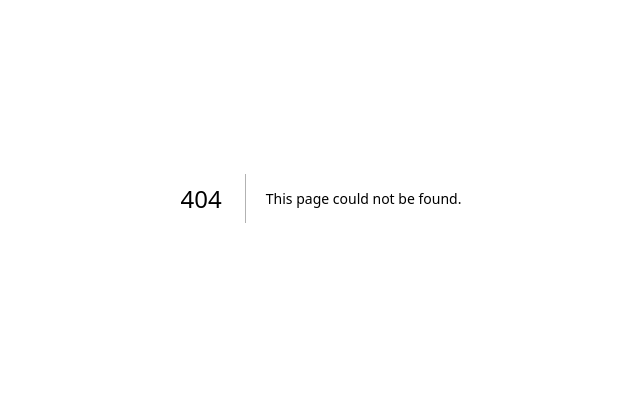
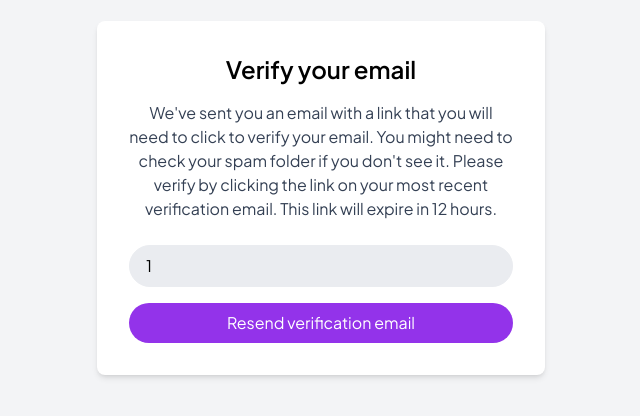
Before and after one commit to danirisdiandita/Startup-Monorepo-Template, a Next.js app in the folder frontend/: page /please-confirm/1 in a window 1280 px wide. Before the commit this address had no page. Shown: the part 202-618 px from the top of the page, without its empty margins (319-959 px from the left). Built offline with nearby package versions, Linux system fonts and the light colour scheme.

Commit message:
add please-confirm page

```diff
--- /dev/null
+++ b/frontend/src/app/(verification)/please-confirm/[email]/page.tsx
@@ -0,0 +1,38 @@
+import { Button } from "@/components/catalyst/button";
+import { Field, Label } from "@/components/catalyst/fieldset";
+import { Input } from "@/components/catalyst/input";
+import { Text } from "@/components/catalyst/text";
+import React from "react";
+
+const PleaseConfirm = ({
+  params = { email: "Your Email" },
+}: {
+  params: { email: string };
+}) => {
+  return (
+    <main>
+      <div className="min-h-screen flex items-center justify-center bg-gray-100">
+        <div className="bg-white p-8 rounded-lg shadow-md w-full max-w-md text-center">
+          <h1 className="text-2xl font-semibold mb-4">Verify your email</h1>
+          <p className="text-gray-700 mb-6">
+            We've sent you an email with a link that you will need to click to
+            verify your email. You might need to check your spam folder if you
+            don't see it. Please verify by clicking the link on your most recent
+            verification email. This link will expire in 12 hours.
+          </p>
+          <input
+            type="email"
+            value={params.email.replace("%40", "@")}
+            readOnly
+            className="w-full mb-4 px-4 py-2 border rounded-full bg-gray-200 cursor-not-allowed"
+          />
+          <button className="w-full px-4 py-2 bg-purple-600 text-white rounded-full hover:bg-purple-700">
+            Resend verification email
+          </button>
+        </div>
+      </div>
+    </main>
+  );
+};
+
+export default PleaseConfirm;
--- a/frontend/src/app/(verification)/please-confirm/page.tsx
+++ /dev/null
@@ -1,20 +0,0 @@
-import { Text } from "@/components/catalyst/text";
-import React from "react";
-
-const PleaseConfirm = () => {
-  return (
-    <main className="grid min-h-screen place-items-center bg-white px-6 py-24 sm:py-32 lg:px-8">
-      <div className="text-center">
-        <h1 className="mt-4 text-xl font-bold tracking-tight text-gray-900 sm:text-5xl">
-          Thank you for registering!
-        </h1>
-        <p className="mt-6 text-lg leading-7 text-gray-600">
-          A confirmation email has been sent to your email address. Please check
-          your inbox to verify your account.
-        </p>
-      </div>
-    </main>
-  );
-};
-
-export default PleaseConfirm;
--- a/frontend/src/app/(verification)/verification/[verificationToken]/page.tsx
+++ b/frontend/src/app/(verification)/verification/[verificationToken]/page.tsx
@@ -1,10 +1,14 @@
 import React from "react";
 
 const VerificationPage = ({
-  params,
+  params = {verificationToken: ''},
 }: {
   params: { verificationToken: string };
 }) => {
+
+  // extract verification token (create backend for verification token)
+
+
   return <div>{params?.verificationToken ? params?.verificationToken: 'gitu'}</div>;
 };
 
--- a/frontend/src/components/AuthForm.tsx
+++ b/frontend/src/components/AuthForm.tsx
@@ -65,7 +65,7 @@ const AuthForm = ({ type }: { type: string }) => {
         };
 
         const newUser = await signUp(userData);
-        console.log('newUser', newUser)
+        router.push("/please-confirm")
         setUser(newUser);
       } else if (type === "sign-in") {
 
```
Also changed, not shown: frontend/lib/actions/user.action.ts (+3 -6 lines), 1 other file (tests, documents, lock files or other folders).
